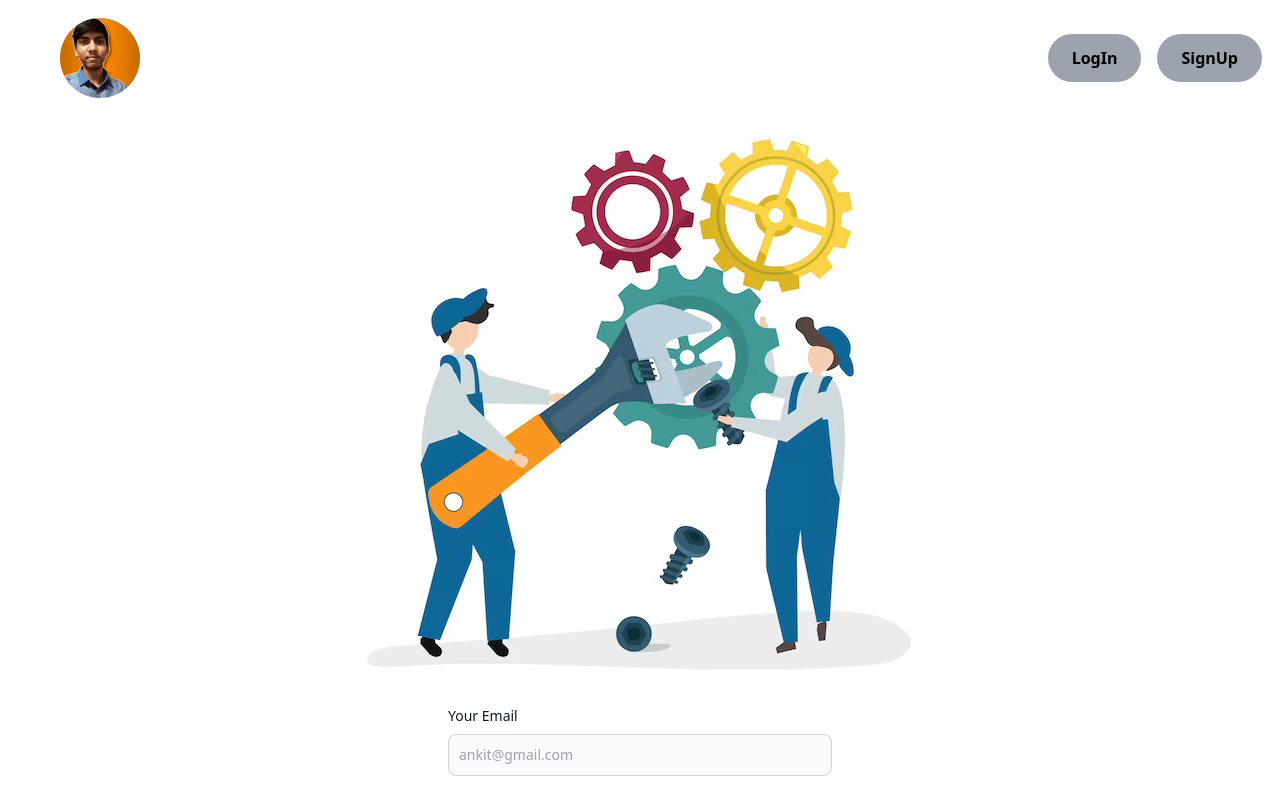
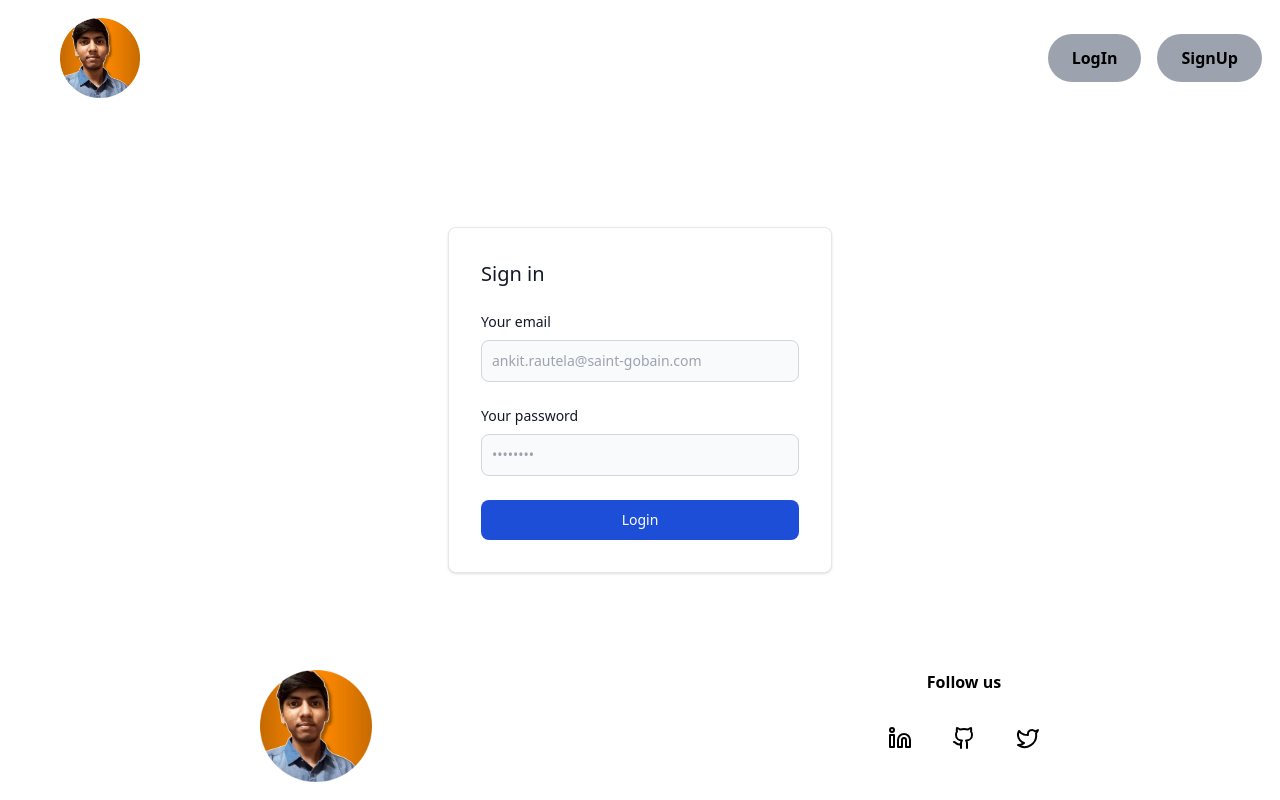
Before and after one commit to Ankit-Rautela/AR-Project, a React (Vite) app in the folder AR-Project-Frontend/: page /Home in a window 1280 px wide. Both pictures are taken after a click on the button "SignUp". Shown: the top 800 px of the page. Built offline with nearby package versions, Linux system fonts and the light colour scheme; no server answers.

Commit message:
Signup Card added

```diff
--- /dev/null
+++ b/AR-Project-Frontend/src/Components/BelowFooter.jsx
@@ -0,0 +1,73 @@
+import React from "react";
+
+const BelowFooter = () => {
+  return (
+    <>
+      <div class="w-full p-4 text-center bg-white border border-gray-200 rounded-lg shadow sm:p-8 dark:bg-gray-800 dark:border-gray-700">
+        <h5 class="mb-2 text-3xl font-bold text-gray-900 dark:text-white">
+          Work fast from anywhere
+        </h5>
+        <p class="mb-5 text-base text-gray-500 sm:text-lg dark:text-gray-400">
+          Stay up to date and move work forward with Flowbite on iOS & Android.
+          Download the app today.
+        </p>
+        <div class="items-center justify-center space-y-4 sm:flex sm:space-y-0 sm:space-x-4 rtl:space-x-reverse">
+          <a
+            href="#"
+            class="w-full sm:w-auto bg-gray-800 hover:bg-gray-700 focus:ring-4 focus:outline-none focus:ring-gray-300 text-white rounded-lg inline-flex items-center justify-center px-4 py-2.5 dark:bg-gray-700 dark:hover:bg-gray-600 dark:focus:ring-gray-700"
+          >
+            <svg
+              class="me-3 w-7 h-7"
+              aria-hidden="true"
+              focusable="false"
+              data-prefix="fab"
+              data-icon="apple"
+              role="img"
+              xmlns="http://www.w3.org/2000/svg"
+              viewBox="0 0 384 512"
+            >
+              <path
+                fill="currentColor"
+                d="M318.7 268.7c-.2-36.7 16.4-64.4 50-84.8-18.8-26.9-47.2-41.7-84.7-44.6-35.5-2.8-74.3 20.7-88.5 20.7-15 0-49.4-19.7-76.4-19.7C63.3 141.2 4 184.8 4 273.5q0 39.3 14.4 81.2c12.8 36.7 59 126.7 107.2 125.2 25.2-.6 43-17.9 75.8-17.9 31.8 0 48.3 17.9 76.4 17.9 48.6-.7 90.4-82.5 102.6-119.3-65.2-30.7-61.7-90-61.7-91.9zm-56.6-164.2c27.3-32.4 24.8-61.9 24-72.5-24.1 1.4-52 16.4-67.9 34.9-17.5 19.8-27.8 44.3-25.6 71.9 26.1 2 49.9-11.4 69.5-34.3z"
+              ></path>
+            </svg>
+            <div class="text-left rtl:text-right">
+              <div class="mb-1 text-xs">Download on the</div>
+              <div class="-mt-1 font-sans text-sm font-semibold">
+                Mac App Store
+              </div>
+            </div>
+          </a>
+          <a
+            href="#"
+            class="w-full sm:w-auto bg-gray-800 hover:bg-gray-700 focus:ring-4 focus:outline-none focus:ring-gray-300 text-white rounded-lg inline-flex items-center justify-center px-4 py-2.5 dark:bg-gray-700 dark:hover:bg-gray-600 dark:focus:ring-gray-700"
+          >
+            <svg
+              class="me-3 w-7 h-7"
+              aria-hidden="true"
+              focusable="false"
+              data-prefix="fab"
+              data-icon="google-play"
+              role="img"
+              xmlns="http://www.w3.org/2000/svg"
+              viewBox="0 0 512 512"
+            >
+              <path
+                fill="currentColor"
+                d="M325.3 234.3L104.6 13l280.8 161.2-60.1 60.1zM47 0C34 6.8 25.3 19.2 25.3 35.3v441.3c0 16.1 8.7 28.5 21.7 35.3l256.6-256L47 0zm425.2 225.6l-58.9-34.1-65.7 64.5 65.7 64.5 60.1-34.1c18-14.3 18-46.5-1.2-60.8zM104.6 499l280.8-161.2-60.1-60.1L104.6 499z"
+              ></path>
+            </svg>
+            <div class="text-left rtl:text-right">
+              <div class="mb-1 text-xs">Get in on</div>
+              <div class="-mt-1 font-sans text-sm font-semibold">
+                Google Play
+              </div>
+            </div>
+          </a>
+        </div>
+      </div>
+    </>
+  );
+};
+
+export default BelowFooter;
--- a/AR-Project-Frontend/src/Components/Footer.jsx
+++ b/AR-Project-Frontend/src/Components/Footer.jsx
@@ -4,6 +4,7 @@ import profilePic from "../assets/profilePic.png";
 const Footer = () => {
   return (
     <>
+    <footer className="fixed bottom-0 left-0 w-full z-50 ">
       <div className="grid gap-4 sm:grid-cols-12 mb-0">
         <div className="min-h-[100px] border-2 border-white rounded /*shadow-xl*/ sm:col-span-6   sm:block ">
           <img className="w-28 h-28 mx-auto my-4" src={profilePic} alt="logo" />
@@ -25,6 +26,7 @@ const Footer = () => {
           </div>
         </div>
       </div>
+      </footer>
     </>
   );
 };
--- a/AR-Project-Frontend/src/Components/Home.jsx
+++ b/AR-Project-Frontend/src/Components/Home.jsx
@@ -1,18 +1,31 @@
-import React from "react";
+import React, {useState} from "react";
 import "../App.css";
 import "../index.css";
 import Navbar from "./Navbar";
 import Footer from "./Footer";
 import Maintenance from "./Maintenance";
 import Signup from "./Signup";
+import HomePage from "./HomePage";
+import BelowFooter from "./BelowFooter";
+import SignupPro from "./SignupPro";
 
 const Home = () => {
+  const [showForm, setShowForm] = useState(false);
+
+  const clickOnSignUp = () => {
+    setShowForm(true);
+    console.log("showForm:", showForm);
+  };
+
   return (
     <>
-      <Navbar />
-      <Maintenance />
-      <Signup />
+      <Navbar onSignUpClick={clickOnSignUp}/>
+      {/* <Maintenance /> */}
+      {/* <HomePage /> */}
+      {/* <Signup showForm={showForm}/> */}
+      <SignupPro showForm={showForm}/>
       <Footer />
+      {/* <BelowFooter /> */}
     </>
   );
 };
--- /dev/null
+++ b/AR-Project-Frontend/src/Components/HomePage.jsx
@@ -0,0 +1,11 @@
+import React from 'react'
+
+const HomePage = () => {
+  return (
+    <>
+    <p>Hi</p>
+    </>
+  )
+}
+
+export default HomePage
--- a/AR-Project-Frontend/src/Components/Signup.jsx
+++ b/AR-Project-Frontend/src/Components/Signup.jsx
@@ -1,48 +1,15 @@
 import React, { useEffect, useState } from "react";
 
-const Signup = () => {
-
-  const[form, setForm] = useState({});
-
-  const handleForm = (e) => {
-    // console.log(e.target.value, e.target.name);
-    setForm({
-        // to store previous values
-        ...form,
-        // to add and edit new values
-        [e.target.name] : e.target.value
-    })
+const Signup = ({ showForm }) => {
+  console.log("showForm prop:", showForm);
+  const clickOnSignUp = () => {
+    setShowForm(true);
   };
-
-  const handleSubmit = async (e) => {
-
-    e.preventDefault();
-    const response = await fetch('http://localhost:8080/test',{
-        method:"POST",
-        body:JSON.stringify(form),
-        headers:{
-            'Content-Type':'application/json'
-        }
-    })
-    const data = await response.json();
-    console.log(data);
-  }
-
-  const getUsers = async() => {
-    const response = await fetch('http://localhost:8080/test',{
-        method:"GET",
-    })
-    const data = await response.json();
-    console.log(data);
-  }
-
-  useEffect(()=>{
-    getUsers();
-  })
 
   return (
     <>
-      <form className="max-w-sm mx-auto" onSubmit={handleSubmit}>
+      {showForm && (
+        <form className="max-w-sm mx-auto">
           <div className="mb-5">
             <label
               htmlFor="email"
@@ -51,7 +18,6 @@ const Signup = () => {
               Your Email
             </label>
             <input
-            onChange={handleForm}
               type="email"
               name="email"
               className="bg-gray-50 border border-gray-300 text-gray-900 text-sm rounded-lg focus:ring-blue-500 focus:border-blue-500 block w-full p-2.5 dark:bg-gray-700 dark:border-gray-600 dark:placeholder-gray-400 dark:text-white dark:focus:ring-blue-500 dark:focus:border-blue-500"
@@ -67,7 +33,6 @@ const Signup = () => {
               Your password
             </label>
             <input
-            onChange={handleForm}
               type="password"
               name="password"
               className="bg-gray-50 border border-gray-300 text-gray-900 text-sm rounded-lg focus:ring-blue-500 focus:border-blue-500 block w-full p-2.5 dark:bg-gray-700 dark:border-gray-600 dark:placeholder-gray-400 dark:text-white dark:focus:ring-blue-500 dark:focus:border-blue-500"
@@ -82,6 +47,8 @@ const Signup = () => {
             Submit
           </button>
         </form>
+
+      )}
     </>
   );
 };
--- /dev/null
+++ b/AR-Project-Frontend/src/Components/SignupPro.jsx
@@ -0,0 +1,97 @@
+import React from "react";
+
+const SignupPro = ({ showForm }) => {
+  console.log("showForm prop:", showForm);
+  const clickOnSignUp = () => {
+    setShowForm(true);
+  };
+  return (
+    <>
+    {showForm && (
+      <div className="flex justify-center items-center h-screen">
+        <div className="w-full max-w-sm p-4 bg-white border border-gray-200 rounded-lg shadow sm:p-6 md:p-8 dark:bg-gray-800 dark:border-gray-700">
+          <htmlForm className="space-y-6" action="#">
+            <h5 className="text-xl font-medium text-gray-900 dark:text-white">
+              Sign in
+            </h5>
+            <div>
+              <label
+                htmlFor="email"
+                className="block mb-2 text-sm font-medium text-gray-900 dark:text-white"
+              >
+                Your email
+              </label>
+              <input
+                type="email"
+                name="email"
+                id="email"
+                className="bg-gray-50 border border-gray-300 text-gray-900 text-sm rounded-lg focus:ring-blue-500 focus:border-blue-500 block w-full p-2.5 dark:bg-gray-600 dark:border-gray-500 dark:placeholder-gray-400 dark:text-white"
+                placeholder="ankit.rautela@saint-gobain.com"
+                required
+              />
+            </div>
+            <div>
+              <label
+                htmlFor="password"
+                className="block mb-2 text-sm font-medium text-gray-900 dark:text-white"
+              >
+                Your password
+              </label>
+              <input
+                type="password"
+                name="password"
+                id="password"
+                placeholder="••••••••"
+                className="bg-gray-50 border border-gray-300 text-gray-900 text-sm rounded-lg focus:ring-blue-500 focus:border-blue-500 block w-full p-2.5 dark:bg-gray-600 dark:border-gray-500 dark:placeholder-gray-400 dark:text-white"
+                required
+              />
+            </div>
+            {/* <div className="flex items-start">
+              <div className="flex items-start">
+                <div className="flex items-center h-5">
+                  <input
+                    id="remember"
+                    type="checkbox"
+                    value=""
+                    className="w-4 h-4 border border-gray-300 rounded bg-gray-50 focus:ring-3 focus:ring-blue-300 dark:bg-gray-700 dark:border-gray-600 dark:focus:ring-blue-600 dark:ring-offset-gray-800 dark:focus:ring-offset-gray-800"
+                    required
+                  />
+                </div>
+                <label
+                  htmlFor="remember"
+                  className="ms-2 text-sm font-medium text-gray-900 dark:text-gray-300"
+                >
+                  Remember me
+                </label>
+              </div>
+              <a
+                href="#"
+                className="ms-auto text-sm text-blue-700 hover:underline dark:text-blue-500"
+              >
+                Lost Password?
+              </a>
+            </div> */}
+            <button
+              type="submit"
+              className="w-full text-white bg-blue-700 hover:bg-blue-800 focus:ring-4 focus:outline-none focus:ring-blue-300 font-medium rounded-lg text-sm px-5 py-2.5 text-center dark:bg-blue-600 dark:hover:bg-blue-700 dark:focus:ring-blue-800"
+            >
+              Login
+            </button>
+            {/* <div className="text-sm font-medium text-gray-500 dark:text-gray-300">
+              Not registered?{" "}
+              <a
+                href="#"
+                className="text-blue-700 hover:underline dark:text-blue-500"
+              >
+                Create account
+              </a>
+            </div> */}
+          </htmlForm>
+        </div>
+      </div>
+    )}
+    </>
+  );
+};
+
+export default SignupPro;
```
Also changed, not shown: AR-Project-Frontend/src/Components/Navbar.jsx (+13 -5 lines). Lines whose indentation alone changed are shown as unchanged.
